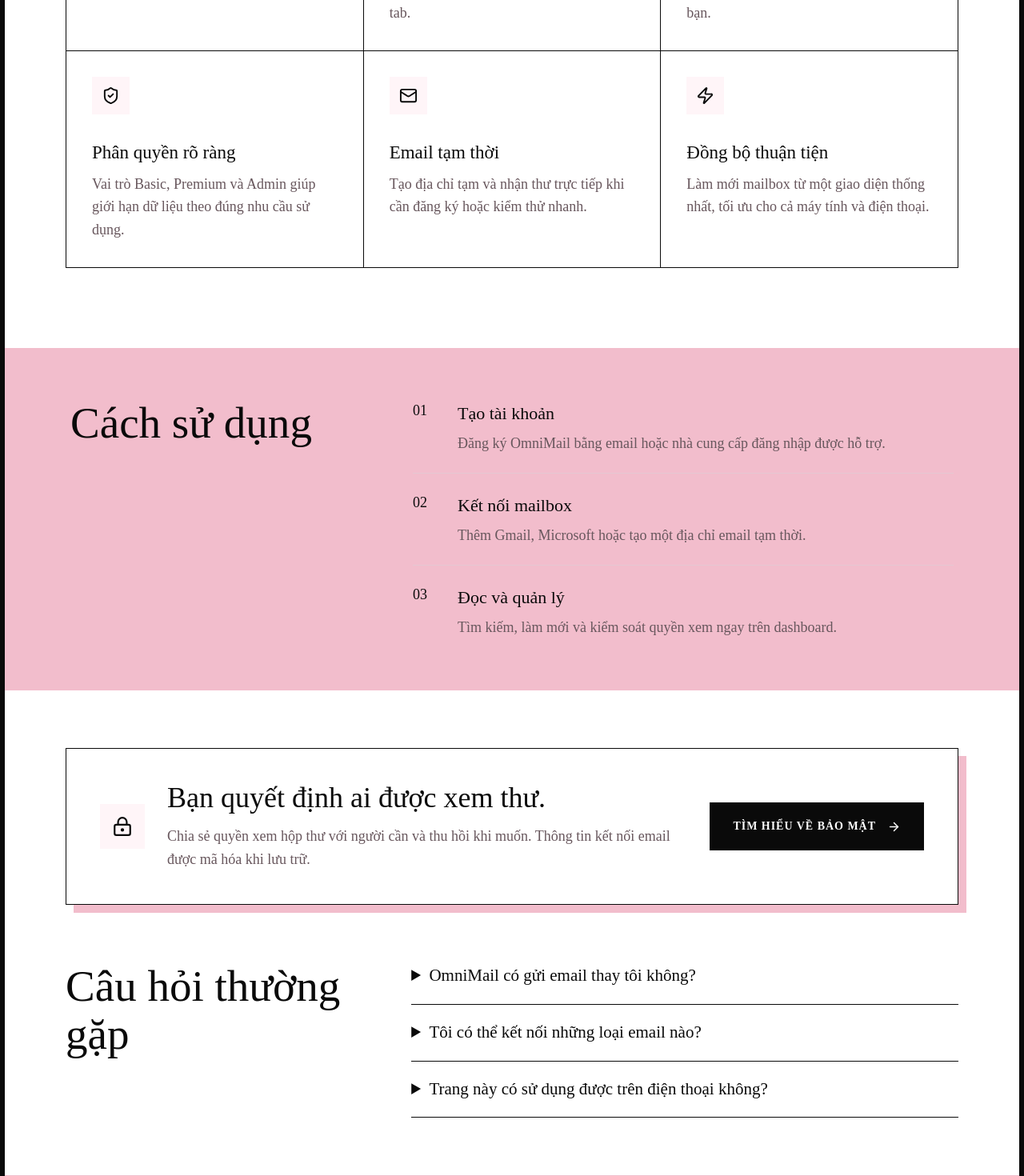
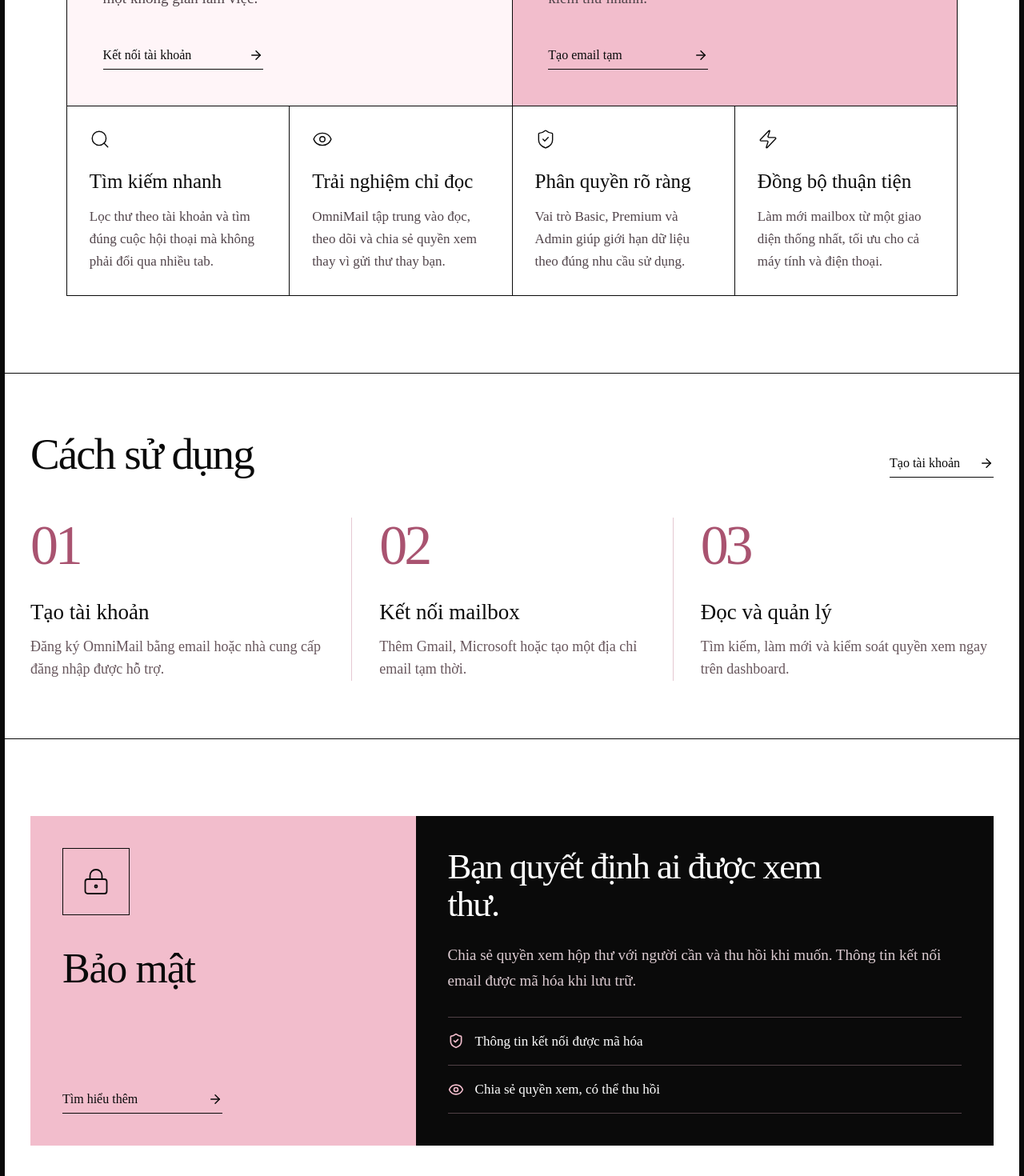
Before and after one commit to NguyenHuuHung-Dev/ommimail, a React (Vite) app in the folder apps/web/: page / in a window 1280 px wide. Shown: the part 1280-2750 px from the top of the page at 80% size. Built offline with nearby package versions, Linux system fonts and the light colour scheme.

Commit message:
Fix landing badges and redesign lower sections

```diff
--- a/apps/web/src/PublicHome.tsx
+++ b/apps/web/src/PublicHome.tsx
@@ -6,6 +6,8 @@ import {
   Mail,
   Search,
   ShieldCheck,
+  Plus,
+  Minus,
   Zap,
 } from "lucide-react";
 import { Link } from "react-router-dom";
@@ -16,6 +18,11 @@ const features = [
     icon: Inbox,
     title: "Một hộp thư tập trung",
     copy: "Theo dõi Gmail, Outlook và email tạm thời trong cùng một không gian làm việc.",
+  },
+  {
+    icon: Mail,
+    title: "Email tạm thời",
+    copy: "Tạo địa chỉ tạm và nhận thư trực tiếp khi cần đăng ký hoặc kiểm thử nhanh.",
   },
   {
     icon: Search,
@@ -31,11 +38,6 @@ const features = [
     icon: ShieldCheck,
     title: "Phân quyền rõ ràng",
     copy: "Vai trò Basic, Premium và Admin giúp giới hạn dữ liệu theo đúng nhu cầu sử dụng.",
-  },
-  {
-    icon: Mail,
-    title: "Email tạm thời",
-    copy: "Tạo địa chỉ tạm và nhận thư trực tiếp khi cần đăng ký hoặc kiểm thử nhanh.",
   },
   {
     icon: Zap,
@@ -126,13 +128,39 @@ export function PublicHome() {
         <section className="public-section" id="tinh-nang">
           <div className="public-section-heading">
             <h2>Tính năng</h2>
+            <a className="public-text-link" href="#cach-hoat-dong">
+              Cách bắt đầu <ArrowRight />
+            </a>
           </div>
           <div className="public-feature-grid">
-            {features.map(({ icon: Icon, title, copy }) => (
-              <article key={title}>
+            {features.map(({ icon: Icon, title, copy }, index) => (
+              <article
+                key={title}
+                className={
+                  index < 2
+                    ? `public-feature-lead feature-lead-${index}`
+                    : "public-feature-detail"
+                }
+              >
+                <div className="public-feature-top">
                   <Icon />
+                  {index < 2 && (
+                    <span aria-hidden="true">
+                      {index === 0 ? "Gmail / Outlook" : "Temp Mail"}
+                    </span>
+                  )}
+                </div>
                 <h3>{title}</h3>
                 <p>{copy}</p>
+                {index < 2 && (
+                  <Link
+                    className="public-text-link"
+                    to={index === 0 ? "/register" : "/login"}
+                  >
+                    {index === 0 ? "Kết nối tài khoản" : "Tạo email tạm"}
+                    <ArrowRight />
+                  </Link>
+                )}
               </article>
             ))}
           </div>
@@ -141,6 +169,9 @@ export function PublicHome() {
         <section className="public-how" id="cach-hoat-dong">
           <div className="public-how-intro">
             <h2>Cách sử dụng</h2>
+            <Link className="public-text-link" to="/register">
+              Tạo tài khoản <ArrowRight />
+            </Link>
           </div>
           <ol>
             <li>
@@ -175,35 +206,60 @@ export function PublicHome() {
         </section>
 
         <section className="public-security">
+          <div className="public-security-aside">
             <div className="public-security-icon">
               <LockKeyhole />
             </div>
-          <div>
+            <span>Bảo mật</span>
+            <Link className="public-text-link" to="/security">
+              Tìm hiểu thêm <ArrowRight />
+            </Link>
+          </div>
+          <div className="public-security-copy">
             <h2>Bạn quyết định ai được xem thư.</h2>
             <p>
               Chia sẻ quyền xem hộp thư với người cần và thu hồi khi muốn. Thông
               tin kết nối email được mã hóa khi lưu trữ.
             </p>
+            <ul className="public-security-points">
+              <li>
+                <ShieldCheck />
+                <span>Thông tin kết nối được mã hóa</span>
+              </li>
+              <li>
+                <Eye />
+                <span>Chia sẻ quyền xem, có thể thu hồi</span>
+              </li>
+            </ul>
           </div>
-          <Link className="public-button light" to="/security">
-            Tìm hiểu về bảo mật <ArrowRight />
-          </Link>
         </section>
 
         <section className="public-faq">
           <div className="public-section-heading compact">
             <h2>Câu hỏi thường gặp</h2>
           </div>
-          <div>
+          <div className="public-faq-list">
             <details>
-              <summary>OmniMail có gửi email thay tôi không?</summary>
+              <summary>
+                OmniMail có gửi email thay tôi không?
+                <span className="public-faq-toggle" aria-hidden="true">
+                  <Plus />
+                  <Minus />
+                </span>
+              </summary>
               <p>
                 Không. Ứng dụng hiện tập trung vào đọc, đồng bộ, tìm kiếm và
                 chia sẻ quyền xem email.
               </p>
             </details>
             <details>
-              <summary>Tôi có thể kết nối những loại email nào?</summary>
+              <summary>
+                Tôi có thể kết nối những loại email nào?
+                <span className="public-faq-toggle" aria-hidden="true">
+                  <Plus />
+                  <Minus />
+                </span>
+              </summary>
               <p>
                 OmniMail hỗ trợ Gmail, Microsoft Outlook và địa chỉ email tạm
                 thời từ dịch vụ được tích hợp.
@@ -212,6 +268,10 @@ export function PublicHome() {
             <details>
               <summary>
                 Trang này có sử dụng được trên điện thoại không?
+                <span className="public-faq-toggle" aria-hidden="true">
+                  <Plus />
+                  <Minus />
+                </span>
               </summary>
               <p>
                 Có. Giao diện được thiết kế thích ứng cho cả màn hình máy tính
@@ -222,10 +282,21 @@ export function PublicHome() {
         </section>
 
         <section className="public-final-cta">
-          <h2>Bắt đầu dùng OmniMail</h2>
+          <div>
+            <h2>
+              Bắt đầu dùng
+              <br />
+              <em>OmniMail.</em>
+            </h2>
+          </div>
+          <div className="public-final-actions">
             <Link className="public-button light" to="/register">
               Tạo tài khoản <ArrowRight />
             </Link>
+            <Link className="public-text-link" to="/login">
+              Đã có tài khoản? Đăng nhập <ArrowRight />
+            </Link>
+          </div>
         </section>
       </main>
 
--- a/apps/web/src/public-home.css
+++ b/apps/web/src/public-home.css
@@ -244,17 +244,18 @@ body {
   font-weight: 700;
 }
 .orbit-one {
-  top: auto;
-  bottom: 18%;
-  left: 3%;
+  top: 18%;
+  bottom: auto;
+  left: 5%;
 }
 .orbit-two {
   right: 0;
-  top: 48%;
+  top: 35%;
 }
 .public-live-card {
-  bottom: 9%;
-  left: 9%;
+  top: 57%;
+  bottom: auto;
+  left: 3%;
   background: var(--ph-ink);
   border-color: var(--ph-ink);
   color: var(--ph-pink);
@@ -291,182 +292,372 @@ body {
 }
 
 .public-section {
-  max-width: 1180px;
+  max-width: 1440px;
+  padding: 96px clamp(24px, 6vw, 96px);
   margin: auto;
-  padding: 100px 32px;
 }
 .public-section-heading {
-  margin-bottom: 42px;
+  display: flex;
+  align-items: end;
+  justify-content: space-between;
+  gap: 28px;
+  margin-bottom: 38px;
 }
 .public-home .public-section-heading h2,
 .public-home .public-how h2,
 .public-home .public-security h2,
 .public-home .public-final-cta h2 {
   margin: 0;
-  font-size: clamp(38px, 4.3vw, 64px);
-  line-height: 1.08;
+  font-size: clamp(40px, 4.3vw, 68px);
   font-weight: 400;
+  line-height: 1.05;
+  letter-spacing: -0.035em;
+}
+.public-home .public-text-link {
+  display: inline-flex;
+  align-items: center;
+  justify-content: space-between;
+  gap: 24px;
+  color: inherit;
+  text-decoration: none;
+  font-size: 16px;
+  line-height: 1.5;
+  border-bottom: 1px solid currentColor;
+  padding-bottom: 5px;
+}
+.public-text-link svg {
+  width: 18px;
+  height: 18px;
+  flex-shrink: 0;
+}
+.public-text-link:hover {
+  text-decoration: underline;
+  text-underline-offset: 4px;
 }
 .public-feature-grid {
   display: grid;
-  grid-template-columns: repeat(3, minmax(0, 1fr));
-  gap: 0;
+  grid-template-columns: repeat(4, minmax(0, 1fr));
   border-top: 1px solid var(--ph-ink);
   border-left: 1px solid var(--ph-ink);
 }
 .public-feature-grid article {
-  padding: 32px;
+  min-width: 0;
+  padding: 30px;
   border-right: 1px solid var(--ph-ink);
   border-bottom: 1px solid var(--ph-ink);
 }
-.public-feature-grid article > svg {
-  width: 23px;
-  height: 23px;
-  color: var(--ph-ink);
-  box-sizing: content-box;
-  padding: 12px;
+.public-feature-grid .public-feature-lead {
+  grid-column: span 2;
+  display: flex;
+  align-items: flex-start;
+  flex-direction: column;
+  padding: clamp(28px, 3.5vw, 50px);
+  min-height: 350px;
+}
+.public-feature-grid .feature-lead-0 {
   background: var(--ph-soft);
-  margin-bottom: 24px;
+}
+.public-feature-grid .feature-lead-1 {
+  background: var(--ph-pink);
+}
+.public-feature-top {
+  display: flex;
+  align-items: center;
+  justify-content: space-between;
+  width: 100%;
+  gap: 20px;
+  margin-bottom: 26px;
+}
+.public-feature-top > svg {
+  width: 26px;
+  height: 26px;
+  flex-shrink: 0;
+  stroke-width: 1.3;
+}
+.public-feature-lead .public-feature-top > svg {
+  width: 38px;
+  height: 38px;
+}
+.public-feature-top > span {
+  padding: 4px 10px;
+  border: 1px solid var(--ph-ink);
+  font-size: 13px;
 }
 .public-home .public-feature-grid h3 {
-  margin: 0 0 10px;
-  font-size: 23px;
-  line-height: 1.3;
   font-weight: 400;
+  line-height: 1.12;
+  font-size: 25px;
+  margin: 0 0 16px;
+}
+.public-home .public-feature-lead h3 {
+  font-size: clamp(30px, 3vw, 44px);
+  letter-spacing: -0.025em;
 }
 .public-feature-grid p {
   margin: 0;
+  font-size: 17px;
+  color: #51444a;
+  line-height: 1.65;
+}
+.public-feature-lead p {
+  max-width: 450px;
+  font-size: 19px;
+  margin-bottom: 32px;
+}
+.public-feature-lead .public-text-link {
+  margin-top: auto;
+  min-width: 200px;
+}
+
+.public-how {
+  padding: 72px max(24px, calc((100% - 1248px) / 2));
+  background: #fff;
+  border-block: 1px solid var(--ph-ink);
+}
+.public-how-intro {
+  display: flex;
+  justify-content: space-between;
+  align-items: end;
+  gap: 28px;
+  margin-bottom: 50px;
+}
+.public-how ol {
+  display: grid;
+  grid-template-columns: repeat(3, minmax(0, 1fr));
+  list-style: none;
+  padding: 0;
+  margin: 0;
+}
+.public-how li {
+  display: block;
+  padding: 0 34px;
+  border-left: 1px solid var(--ph-line);
+}
+.public-how li:first-child {
+  padding-left: 0;
+  border-left: 0;
+}
+.public-how li:last-child {
+  padding-right: 0;
+}
+.public-how li > b {
+  display: block;
+  font-size: 70px;
+  font-weight: 400;
+  line-height: 1;
+  letter-spacing: -0.06em;
+  color: #a95370;
+  margin-bottom: 32px;
+}
+.public-how li strong {
+  display: block;
+  font-size: 27px;
+  line-height: 1.2;
+  font-weight: 400;
+  margin-bottom: 12px;
+}
+.public-how li p {
   color: var(--ph-muted);
   font-size: 18px;
   line-height: 1.6;
-}
-
-.public-how {
-  padding: 64px max(32px, calc((100vw - 1116px) / 2));
-  background: var(--ph-pink);
-  display: grid;
-  grid-template-columns: 0.7fr 1.3fr;
-  gap: 64px;
-}
-.public-how ol {
-  list-style: none;
   margin: 0;
-  padding: 0;
-}
-.public-how li {
-  display: grid;
-  grid-template-columns: 38px 1fr;
-  gap: 18px;
-  padding: 22px 0;
-  border-bottom: 1px solid var(--ph-line);
-}
-.public-how li:first-child {
-  padding-top: 0;
-}
-.public-how li:last-child {
-  border-bottom: 0;
-  padding-bottom: 0;
-}
-.public-how li > b {
-  color: var(--ph-ink);
-  font-size: 18px;
-  font-weight: 400;
-}
-.public-how li strong {
-  font-size: 22px;
-  font-weight: 400;
-}
-.public-how li p {
-  margin: 6px 0 0;
-  color: var(--ph-muted);
-  font-size: 18px;
 }
 
 .public-security {
-  max-width: 1116px;
-  margin: 72px auto;
-  padding: 42px;
-  border: 1px solid var(--ph-ink);
-  box-shadow: 10px 10px 0 var(--ph-pink);
   display: grid;
-  grid-template-columns: 56px 1fr auto;
-  gap: 28px;
-  align-items: center;
+  grid-template-columns: 0.8fr 1.2fr;
+  max-width: 1248px;
+  margin: 96px auto;
+  background: var(--ph-ink);
+  color: #fff;
+}
+.public-security-aside {
+  padding: 54px;
+  background: var(--ph-pink);
+  color: var(--ph-ink);
+  display: flex;
+  flex-direction: column;
+  align-items: flex-start;
 }
 .public-security-icon {
-  width: 56px;
-  height: 56px;
+  width: 84px;
+  height: 84px;
   display: grid;
   place-items: center;
-  border-radius: 0;
-  background: var(--ph-soft);
-  color: var(--ph-ink);
+  border: 1px solid var(--ph-ink);
+  margin-bottom: 38px;
 }
 .public-security-icon svg {
-  width: 26px;
-  height: 26px;
+  width: 36px;
+  height: 36px;
+  stroke-width: 1.2;
+}
+.public-security-aside > span {
+  font-size: 52px;
+  line-height: 1.1;
+  letter-spacing: -0.025em;
+  margin-bottom: 38px;
+}
+.public-security-aside .public-text-link {
+  min-width: 200px;
+  margin-top: auto;
+}
+.public-security-copy {
+  padding: 54px;
 }
 .public-home .public-security h2 {
-  font-size: 36px;
+  font-size: clamp(36px, 3.5vw, 52px);
+  max-width: 520px;
 }
-.public-security p {
-  margin: 14px 0 0;
-  max-width: 650px;
-  color: var(--ph-muted);
-  font-size: 18px;
+.public-security-copy > p {
+  margin: 24px 0 30px;
+  color: #dccbd1;
+  font-size: 19px;
+  line-height: 1.65;
 }
+.public-security-points {
+  list-style: none;
+  padding: 0;
+  margin: 0;
+  border-top: 1px solid #514047;
+}
+.public-security-points li {
+  display: flex;
+  align-items: center;
+  gap: 14px;
+  padding: 16px 0;
+  border-bottom: 1px solid #514047;
+  font-size: 17px;
+}
+.public-security-points svg {
+  width: 20px;
+  height: 20px;
+  color: var(--ph-pink);
+  flex-shrink: 0;
+}
+
 .public-faq {
-  max-width: 1116px;
-  margin: auto;
-  padding-bottom: 72px;
+  max-width: 1248px;
+  margin: 0 auto 96px;
   display: grid;
-  grid-template-columns: 0.7fr 1.3fr;
-  gap: 64px;
+  grid-template-columns: 0.8fr 1.2fr;
+  gap: 54px;
+}
+.public-faq .public-section-heading {
+  display: block;
+  margin: 0;
+}
+.public-faq .public-section-heading h2 {
+  max-width: 380px;
+}
+.public-faq-list {
+  border-top: 1px solid var(--ph-ink);
 }
 .public-faq details {
   border-bottom: 1px solid var(--ph-ink);
-  padding: 18px 0;
-}
-.public-faq details:first-child {
-  padding-top: 0;
 }
 .public-faq summary {
-  cursor: pointer;
-  font-size: 21px;
-  font-weight: 400;
-}
-.public-faq details p {
-  margin: 12px 0 0;
-  color: var(--ph-muted);
-  font-size: 18px;
-}
-.public-final-cta {
-  padding: 80px 24px;
-  text-align: center;
-  background: var(--ph-pink);
-}
-.public-home .public-final-cta h2 {
-  margin-bottom: 24px;
-}
-.public-footer {
-  padding: 32px max(32px, calc((100vw - 1116px) / 2));
   display: flex;
   align-items: center;
   justify-content: space-between;
-  flex-wrap: wrap;
-  gap: 22px 32px;
-  border-top: 1px solid var(--ph-line);
-  background: #fff;
+  gap: 24px;
+  padding: 26px 0;
+  list-style: none;
+  cursor: pointer;
+  font-size: 23px;
+  line-height: 1.3;
+}
+.public-faq summary::-webkit-details-marker {
+  display: none;
+}
+.public-faq-toggle {
+  display: grid;
+  place-items: center;
+  width: 34px;
+  height: 34px;
+  border: 1px solid var(--ph-ink);
+  flex-shrink: 0;
+}
+.public-faq-toggle svg {
+  width: 17px;
+  height: 17px;
+}
+.public-faq-toggle svg:last-child {
+  display: none;
+}
+.public-faq details[open] .public-faq-toggle {
+  background: var(--ph-pink);
+}
+.public-faq details[open] .public-faq-toggle svg:first-child {
+  display: none;
+}
+.public-faq details[open] .public-faq-toggle svg:last-child {
+  display: block;
+}
+.public-faq details p {
+  margin: 0;
+  padding: 0 58px 26px 0;
+  color: var(--ph-muted);
+  font-size: 18px;
+  line-height: 1.7;
+}
+
+.public-final-cta {
+  display: flex;
+  align-items: center;
+  justify-content: space-between;
+  gap: 48px;
+  background: var(--ph-pink);
+  border-block: 1px solid var(--ph-ink);
+  padding: 70px max(24px, calc((100% - 1248px) / 2));
+}
+.public-home .public-final-cta h2 {
+  font-size: clamp(48px, 5.4vw, 82px);
+  line-height: 1;
+}
+.public-final-cta h2 em {
+  font-weight: 400;
+}
+.public-final-actions {
+  display: flex;
+  flex-direction: column;
+  gap: 24px;
+  align-items: stretch;
+}
+.public-home .public-final-actions .public-button {
+  min-width: 280px;
+  min-height: 70px;
+  justify-content: space-between;
+}
+.public-final-actions .public-text-link {
+  font-size: 16px;
+}
+.public-footer {
+  max-width: 1440px;
+  margin: auto;
+  display: grid;
+  grid-template-columns: auto 1fr auto;
+  align-items: start;
+  gap: 32px;
+  padding: 48px clamp(24px, 6vw, 96px) 28px;
 }
 .public-footer p {
-  max-width: 330px;
   margin: 0;
+  max-width: 380px;
+  font-size: 16px;
+  line-height: 1.6;
   color: var(--ph-muted);
-  font-size: 16px;
+}
+.public-footer nav {
+  gap: 24px;
 }
 .public-footer small {
+  grid-column: 1 / -1;
+  display: block;
+  padding-top: 20px;
+  border-top: 1px solid var(--ph-line);
+  font-size: 14px;
   color: var(--ph-muted);
-  font-size: 15px;
 }
 
 .info-main {
@@ -538,6 +729,31 @@ body {
   text-decoration: none;
 }
 
+@media (max-width: 1300px) {
+  .public-security {
+    margin-inline: 32px;
+  }
+  .public-faq {
+    margin-inline: 32px;
+  }
+  .public-how,
+  .public-final-cta {
+    padding-inline: 32px;
+  }
+  .public-feature-grid article {
+    padding: 28px;
+  }
+  .public-security-aside,
+  .public-security-copy {
+    padding: 40px;
+  }
+  .public-footer {
+    grid-template-columns: auto 1fr;
+  }
+  .public-footer nav {
+    grid-column: 1 / -1;
+  }
+}
 @media (max-width: 1000px) {
   .public-nav > nav {
     gap: 16px;
@@ -553,27 +769,33 @@ body {
     padding-inline: 32px;
     gap: 24px;
   }
-  .public-visual {
-    height: auto;
-  }
   .public-feature-grid {
     grid-template-columns: repeat(2, minmax(0, 1fr));
   }
+  .public-feature-grid .public-feature-lead {
+    grid-column: span 1;
+  }
+  .public-how li {
+    padding-inline: 24px;
+  }
   .public-security {
-    margin-inline: 32px;
-    grid-template-columns: 56px 1fr;
+    grid-template-columns: 0.8fr 1.2fr;
   }
-  .public-security > .public-button {
-    grid-column: 2;
-    justify-self: start;
+  .public-security-aside,
+  .public-security-copy {
+    padding: 30px;
   }
   .public-faq {
-    margin-inline: 32px;
     gap: 32px;
   }
+  .public-final-actions {
+    flex-shrink: 0;
+  }
 }
-
 @media (max-width: 760px) {
+  .public-home {
+    border-width: 4px;
+  }
   .public-nav {
     flex-wrap: wrap;
     padding: 18px 20px;
@@ -642,6 +864,23 @@ body {
     height: 118%;
     bottom: -18%;
   }
+  .public-orbit,
+  .public-live-card {
+    padding: 7px 12px;
+    font-size: 13px;
+  }
+  .orbit-one {
+    top: 16%;
+    left: 0;
+  }
+  .orbit-two {
+    top: 35%;
+    right: 0;
+  }
+  .public-live-card {
+    top: 56%;
+    left: 0;
+  }
   .public-provider-strip {
     gap: 16px;
     padding-inline: 20px;
@@ -656,43 +895,114 @@ body {
   .public-section {
     padding: 56px 24px;
   }
+  .public-section-heading,
+  .public-how-intro {
+    align-items: flex-start;
+    flex-direction: column;
+    gap: 22px;
+    margin-bottom: 30px;
+  }
   .public-feature-grid {
     grid-template-columns: 1fr;
-    gap: 0;
+  }
+  .public-feature-grid .public-feature-lead {
+    min-height: 0;
+    padding: 28px;
+  }
+  .public-feature-lead .public-text-link {
+    margin-top: 0;
+  }
+  .public-feature-lead p {
+    font-size: 18px;
   }
   .public-how {
     padding: 48px 24px;
+  }
+  .public-how ol {
     grid-template-columns: 1fr;
-    gap: 30px;
+  }
+  .public-how li {
+    display: grid;
+    grid-template-columns: 60px 1fr;
+    gap: 20px;
+    padding: 28px 0;
+    border-left: 0;
+    border-top: 1px solid var(--ph-line);
+  }
+  .public-how li > b {
+    font-size: 48px;
+    margin: 0;
   }
   .public-security {
-    margin: 48px 24px;
+    margin: 56px 24px;
+    grid-template-columns: 1fr;
+  }
+  .public-security-aside,
+  .public-security-copy {
     padding: 28px;
-    grid-template-columns: 1fr;
+  }
+  .public-security-aside {
+    display: grid;
+    grid-template-columns: 64px 1fr;
     gap: 20px;
+    align-items: center;
   }
-  .public-security > .public-button {
-    grid-column: 1;
+  .public-security-icon {
+    width: 64px;
+    height: 64px;
+    margin: 0;
+  }
+  .public-security-aside > span {
+    margin: 0;
+    font-size: 40px;
+  }
+  .public-security-aside .public-text-link {
+    grid-column: 1 / -1;
+    justify-self: start;
   }
   .public-faq {
-    margin-inline: 24px;
-    padding-bottom: 48px;
+    margin: 0 24px 56px;
     grid-template-columns: 1fr;
-    gap: 8px;
+    gap: 24px;
+  }
+  .public-faq .public-section-heading h2 {
+    max-width: none;
+  }
+  .public-faq summary {
+    font-size: 21px;
+    gap: 16px;
+    padding-block: 22px;
+  }
+  .public-faq details p {
+    padding-right: 0;
+  }
+  .public-final-cta {
+    padding: 48px 24px;
+    flex-direction: column;
+    align-items: flex-start;
+    gap: 36px;
+  }
+  .public-final-actions {
+    width: 100%;
+  }
+  .public-home .public-final-actions .public-button {
+    min-width: 0;
   }
   .public-footer {
-    padding: 28px 24px;
+    display: flex;
     flex-direction: column;
     align-items: flex-start;
+    padding: 32px 24px 24px;
+    gap: 24px;
   }
   .public-footer nav {
     flex-wrap: wrap;
     gap: 20px;
   }
+  .public-footer small {
+    width: 100%;
+  }
   .info-main {
     padding: 42px 24px 64px;
   }
-  .public-home {
-    border-width: 4px;
-  }
 }
```
Lines whose indentation alone changed are shown as unchanged.
